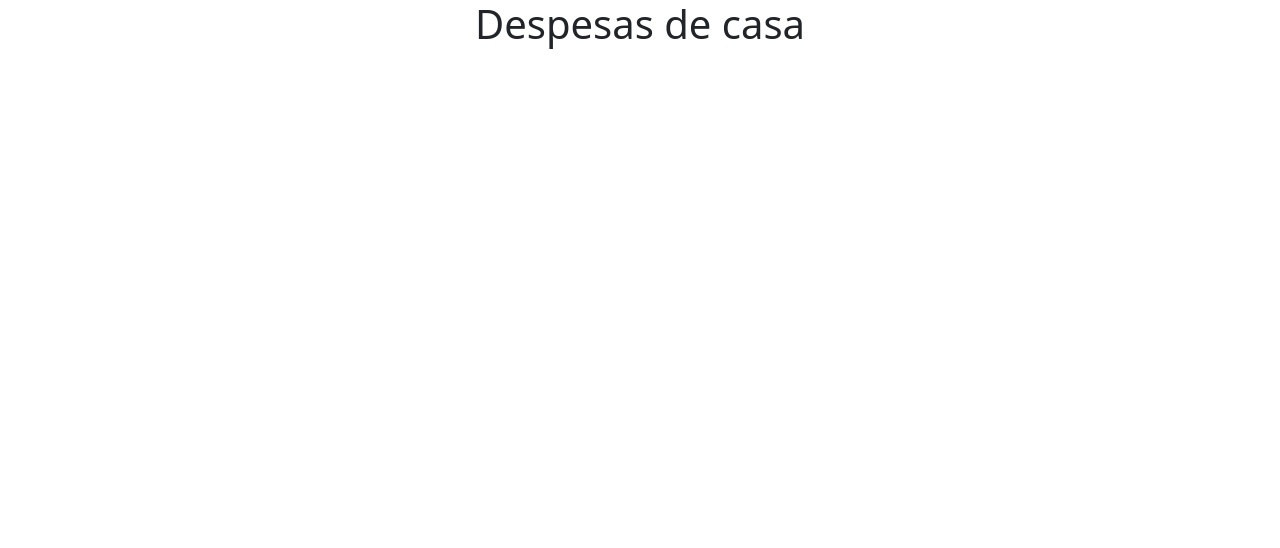
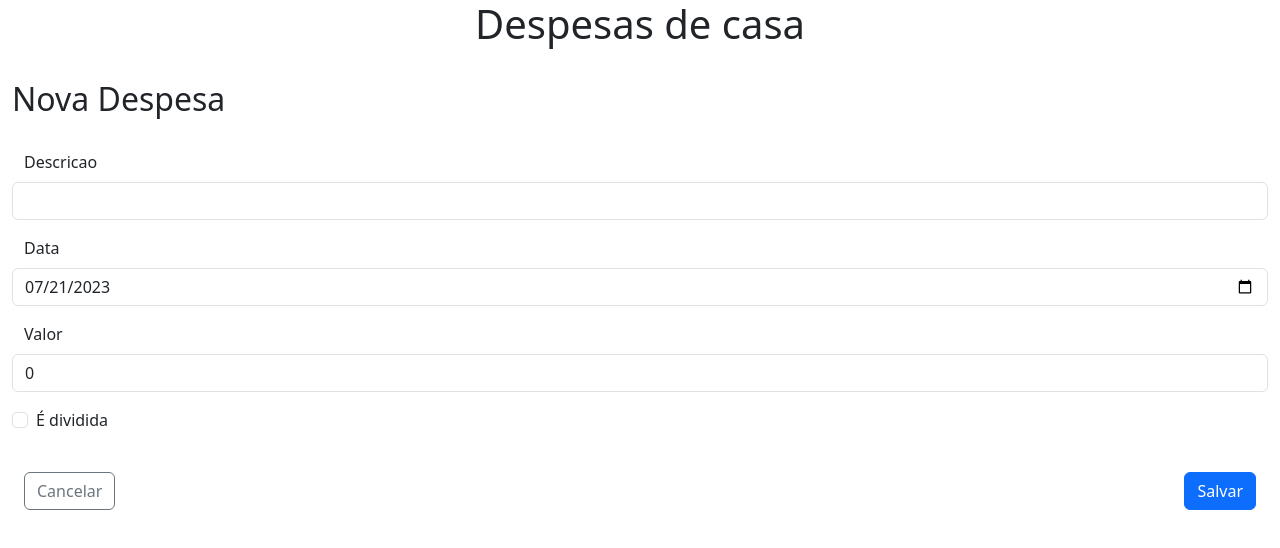
Before and after one commit to luisguipso/divisao-de-contas-front, an Angular app: page /criar-despesa/1 in a window 1280 px wide. Before the commit this address led to /. Shown: the top 548 px of the page. Built offline with nearby package versions, Linux system fonts and the light colour scheme.

Commit message:
add route to edit expense

```diff
--- a/src/app/app-routing.module.ts
+++ b/src/app/app-routing.module.ts
@@ -8,6 +8,7 @@ const routes: Routes = [
   { path: '', redirectTo: '/lista-periodos', pathMatch: 'full' },
   { path: 'lista-periodos', component: ListaPeriodosComponent },
   { path: 'periodo/:id', component: PeriodoComponent },
+  { path: 'criar-despesa/:periodoId', component: DespesaComponent },
   { path: 'despesa/:id', component: DespesaComponent },
 ];
 
--- a/src/app/despesa/despesa/despesa.component.ts
+++ b/src/app/despesa/despesa/despesa.component.ts
@@ -1,5 +1,5 @@
+import { Despesa } from './../domain/despesa';
 import { Component, Input } from '@angular/core';
-import { Despesa } from '../domain/despesa';
 import { ActivatedRoute } from '@angular/router';
 import { DespesaService } from '../service/despesa.service';
 import { Location } from '@angular/common';
@@ -12,6 +12,7 @@ import { Location } from '@angular/common';
 export class DespesaComponent {
   @Input() despesa?: Despesa;
   titulo: string = '';
+  idDespesa?: number;
 
   constructor(
     private route: ActivatedRoute,
@@ -20,20 +21,44 @@ export class DespesaComponent {
   ) {}
 
   ngOnInit(): void {
-    this.getDespesa();
+    this.setId();
     this.setTitulo();
+    this.setDespesa();
+    console.log(this.despesa?.periodo);
+  }
+
+  setId() {
+    this.idDespesa = Number(this.route.snapshot.paramMap.get('id'));
   }
 
   setTitulo() {
-    if (this.despesa) this.titulo = 'Editar Despesa';
-    else this.titulo = 'Nova Despesa';
+    this.titulo = this.idDespesa ? 'Editar Despesa' : 'Nova Despesa';
   }
 
-  private getDespesa() {
-    const id = Number(this.route.snapshot.paramMap.get('id'));
+  private setDespesa() {
+    if (this.idDespesa) {
+      this.buscaDespesa(this.idDespesa);
+    } else {
+      this.criaNovaDespesa();
+    }
+  }
+
+  private buscaDespesa(id: number) {
     this.despesaService
       .getDespesa(id)
       .subscribe((despesa) => (this.despesa = despesa));
+  }
+
+  private criaNovaDespesa() {
+    let periodoId = Number(this.route.snapshot.paramMap.get('periodoId'));
+    this.despesa = {
+      id: 0,
+      descricao: '',
+      data: new Date(),
+      isDivisivel: false,
+      valor: 0.0,
+      periodo: periodoId,
+    };
   }
 
   salvar() {
--- a/src/app/despesa/domain/despesa.ts
+++ b/src/app/despesa/domain/despesa.ts
@@ -1,5 +1,5 @@
 export interface Despesa {
-  id: Number;
+  id?: Number;
   descricao: String;
   data: Date;
   isDivisivel: boolean;
--- a/src/app/periodo/components/periodo/periodo.component.html
+++ b/src/app/periodo/components/periodo/periodo.component.html
@@ -13,7 +13,8 @@
       <button type="button" class="btn btn-outline-info" routerLink="./lista-periodo">extrato</button>
     </div>
     <div class="col-auto">
-      <button type="button" class="btn btn-outline-info">Nova Despesa</button>
+      <button type="button" class="btn btn-outline-info" routerLink="/criar-despesa/{{periodo?.id}}">Nova
+        Despesa</button>
     </div>
   </div>
 
```
